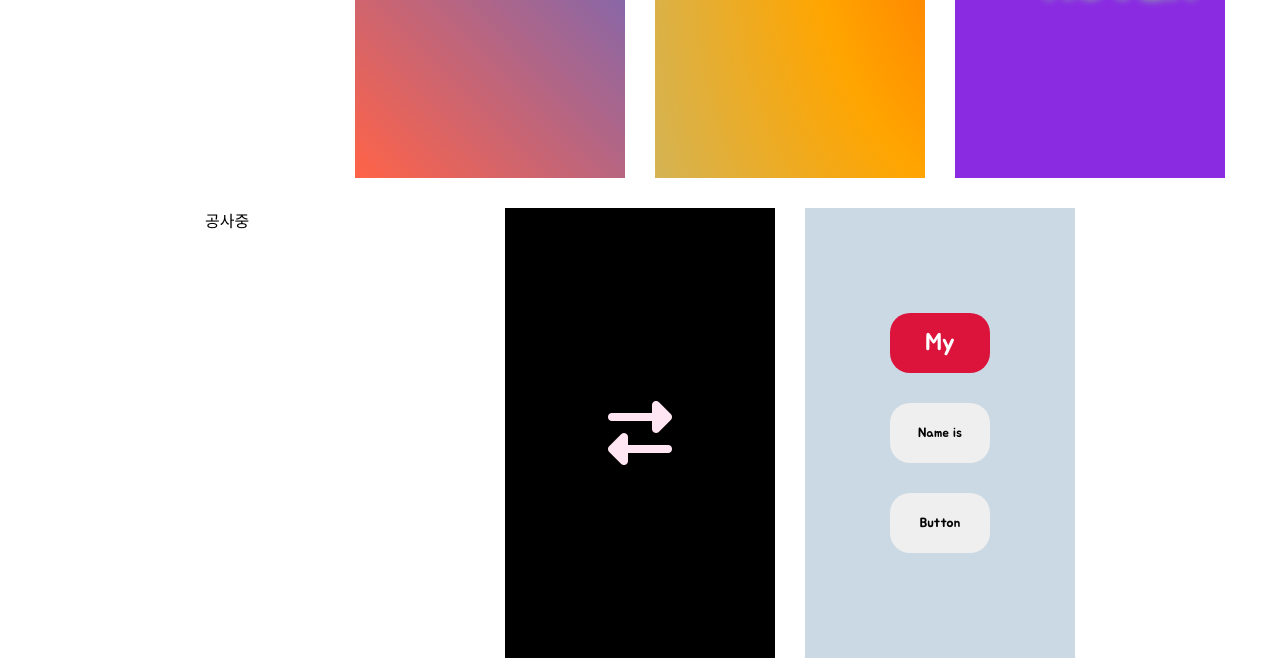
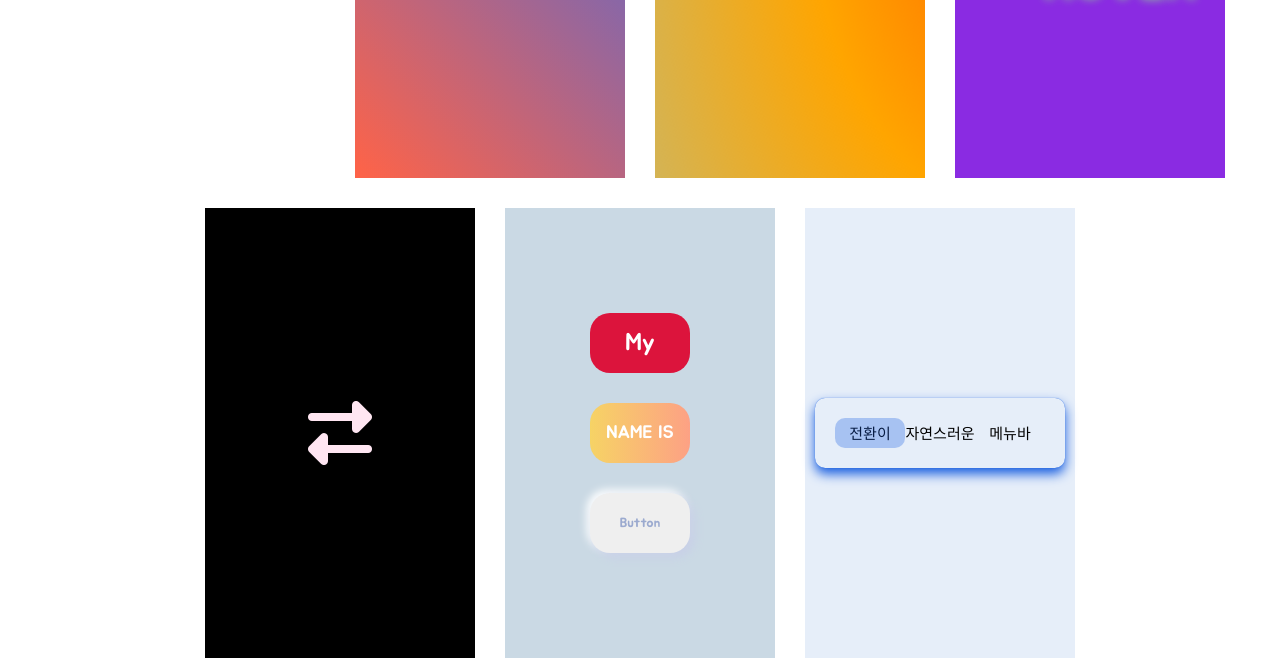
Before and after one commit to pomeranian91/ani_notepad, a plain HTML site: page index.html in a window 1280 px wide. Shown: the part 357-1015 px from the top of the page. Drawn offline with Linux system fonts and the light colour scheme.

Commit message:
radionav

```diff
--- a/index.html
+++ b/index.html
@@ -44,9 +44,6 @@
         </div>
       </div>
       <div class="card">
-        <div class="bluedot__canvas">공사중</div>
-      </div>
-      <div class="card">
         <div class="randombackground">
           <i class="btn__changeback--ico fas fa-exchange-alt fa-4x"></i>
         </div>
@@ -54,8 +51,19 @@
       <div class="card">
         <div class="btn__type__box">
           <button class="btn__type btn__type--redline">My</button>
-          <button class="btn__type btn__type2">Name is</button>
-          <button class="btn__type btn__type3">Button</button>
+          <button class="btn__type btn__type--gradient">Name is</button>
+          <button class="btn__type btn__type--neumorphic">Button</button>
+        </div>
+      </div>
+      <div class="card navradio__container">
+        <div class="navradio__tabs">
+          <input type="radio" id="radio-1" name="navradio__tabs" checked />
+          <label class="navradio__option radiobtn1" for="radio-1">전환이</label>
+          <input type="radio" id="radio-2" name="navradio__tabs" checked />
+          <label class="navradio__option radiobtn2" for="radio-2">자연스러운</label>
+          <input type="radio" id="radio-3" name="navradio__tabs" checked />
+          <label class="navradio__option radiobtn3" for="radio-3">메뉴바</label>
+          <span class="navradio__glider"></span>
         </div>
       </div>
     </div>
--- a/main.css
+++ b/main.css
@@ -301,3 +301,65 @@
   transition: 1s all;
   transform: scale(1, 1);
 }
+.btn__type--gradient {
+  color: white;
+  font-size: 18px;
+  text-transform: uppercase;
+  background-size: 200% auto;
+  transition: 0.5s;
+  background-image: linear-gradient(to right, #f6d365 0%, #fda085 51%, #f6d365 100%);
+}
+.btn__type--gradient:hover {
+  background-position: right center;
+}
+.btn__type--neumorphic {
+  color: #9baacf;
+  box-shadow: 0.3rem 0.3rem 0.6rem #c8d0e7, -0.2rem -0.2rem 0.5rem white;
+}
+
+.btn__type--neumorphic:hover {
+  color: #6d5dfc;
+}
+.btn__type--neumorphic:active {
+  box-shadow: inset 0.2rem 0.2rem 0.5rem #e4ebf5, inset -0.2rem -0.2rem 0.5rem white;
+}
+
+/* 전환이 자연스러운 nav바 */
+.navradio__container {
+  display: flex;
+  justify-content: center;
+  align-items: center;
+  background-color: #e6eef9;
+}
+.navradio__tabs {
+  display: flex;
+  z-index: 2;
+  position: relative;
+  box-shadow: 0 0 1px 0 #185ee0, 0 6px 12px 0 #185ee0;
+  padding: 20px;
+  border-radius: 10px;
+}
+.navradio__tabs input {
+  display: none;
+}
+.navradio__option {
+  display: flex;
+  justify-content: center;
+  align-items: center;
+  width: 70px;
+  height: 30px;
+  font-size: 15px;
+  cursor: pointer;
+  transition: 0.25s ease-in;
+}
+.navradio__glider {
+  position: absolute;
+  display: flex;
+  height: 30px;
+  width: 70px;
+  background-color: #185ee0;
+  z-index: 1;
+  border-radius: 10px;
+  opacity: 0.3;
+  transition: 0.25s ease-in;
+}
--- a/main.js
+++ b/main.js
@@ -12,3 +12,27 @@ function backcolor(){
 document.querySelector('.btn__changeback--ico').onclick = function(){
 backcolor();
 };
+
+// 전환이 자연스러운 네브바
+let radioglider = document.querySelector('.navradio__glider')
+document.querySelector('.radiobtn1').onclick =function(){
+    radioglider.style.transform = "translate(0,0)"
+    document.querySelector('.radiobtn1').style.color = "red";
+    document.querySelector('.radiobtn2').style.color = "black";
+    document.querySelector('.radiobtn3').style.color = "black";
+};
+
+document.querySelector('.radiobtn2').onclick =function(){
+    radioglider.style.transform = "translate(100%,0)"
+    document.querySelector('.radiobtn1').style.color = "black";
+    document.querySelector('.radiobtn2').style.color = "red";
+    document.querySelector('.radiobtn3').style.color = "black";
+
+};
+
+document.querySelector('.radiobtn3').onclick =function(){
+    radioglider.style.transform = "translate(200%,0)"
+    document.querySelector('.radiobtn1').style.color = "black";
+    document.querySelector('.radiobtn2').style.color = "black";
+    document.querySelector('.radiobtn3').style.color = "red";
+};
```
